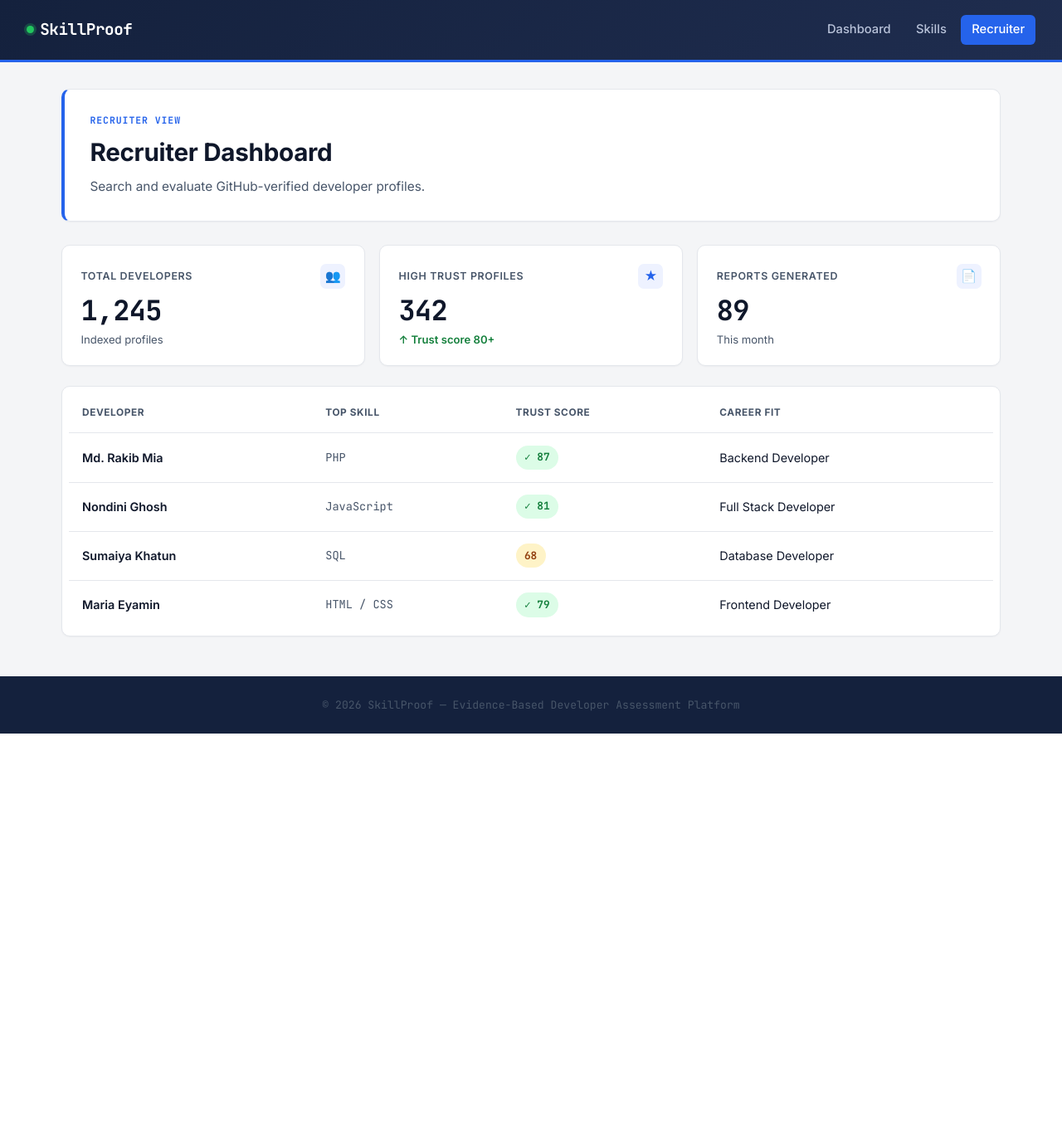
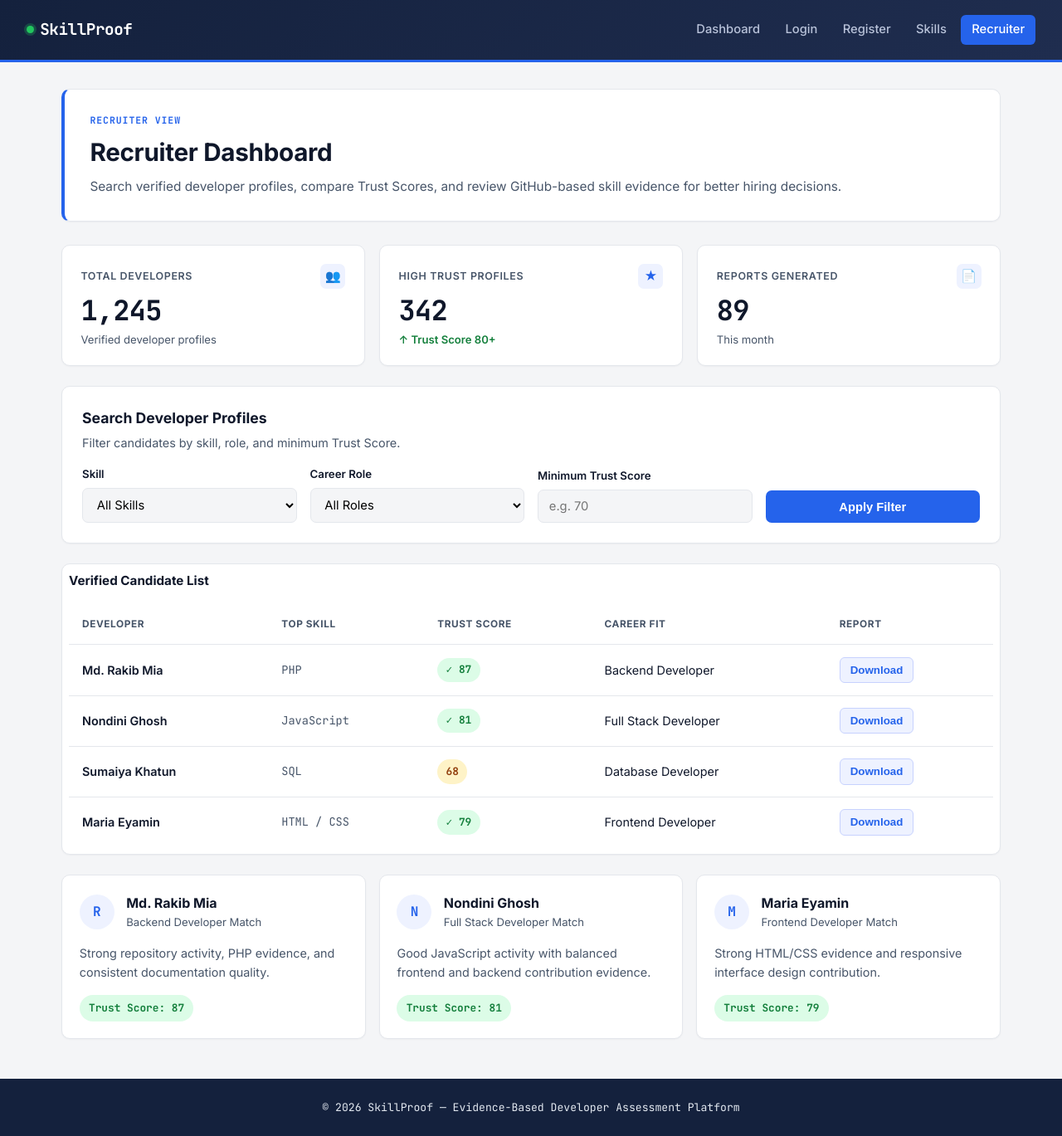
Before and after one commit to mdrakibmia1358/Skill_Proof, a PHP site: page /recruiter.html in a window 1280 px wide. Shown: the whole page at 83% size. Before the commit the page ends 884 px from the top, so only its background shows below. Run offline with PHP 8.4, Linux system fonts and the light colour scheme.

Commit message:
Improve recruiter dashboard page

```diff
--- a/recruiter.html
+++ b/recruiter.html
@@ -10,8 +10,11 @@
 
   <header class="app-header">
     <div class="brand">SkillProof</div>
-    <nav class="app-nav">
+
+    <nav class="app-nav" aria-label="Main navigation">
       <a href="home.html">Dashboard</a>
+      <a href="login.html">Login</a>
+      <a href="register.html">Register</a>
       <a href="skills.html">Skills</a>
       <a href="recruiter.html" class="active">Recruiter</a>
     </nav>
@@ -22,39 +25,82 @@
     <section class="banner-section">
       <span class="banner-eyebrow">Recruiter View</span>
       <h1>Recruiter Dashboard</h1>
-      <p>Search and evaluate GitHub-verified developer profiles.</p>
+      <p>
+        Search verified developer profiles, compare Trust Scores, and review GitHub-based
+        skill evidence for better hiring decisions.
+      </p>
     </section>
 
-    <section class="stats-grid">
-      <div class="stat-card">
+    <section class="stats-grid" aria-label="Recruiter dashboard summary">
+      <article class="stat-card">
         <div class="stat-card-top">
           <h3>Total Developers</h3>
           <div class="stat-icon">&#128101;</div>
         </div>
         <p class="stat-number">1,245</p>
-        <p class="stat-sub">Indexed profiles</p>
-      </div>
+        <p class="stat-sub">Verified developer profiles</p>
+      </article>
 
-      <div class="stat-card">
+      <article class="stat-card">
         <div class="stat-card-top">
           <h3>High Trust Profiles</h3>
           <div class="stat-icon">&#9733;</div>
         </div>
         <p class="stat-number">342</p>
-        <p class="stat-sub up">&#8593; Trust score 80+</p>
-      </div>
+        <p class="stat-sub up">&#8593; Trust Score 80+</p>
+      </article>
 
-      <div class="stat-card">
+      <article class="stat-card">
         <div class="stat-card-top">
           <h3>Reports Generated</h3>
           <div class="stat-icon">&#128196;</div>
         </div>
         <p class="stat-number">89</p>
         <p class="stat-sub">This month</p>
-      </div>
+      </article>
     </section>
 
-    <section class="recruiter-table-wrapper" style="margin-top: 1.5rem;">
+    <section class="filter-panel section-spaced" aria-labelledby="filter-title">
+      <div>
+        <h2 id="filter-title">Search Developer Profiles</h2>
+        <p>Filter candidates by skill, role, and minimum Trust Score.</p>
+      </div>
+
+      <form class="filter-grid" action="#" method="get">
+        <div class="filter-group">
+          <label for="skill">Skill</label>
+          <select id="skill" name="skill">
+            <option value="">All Skills</option>
+            <option value="html-css">HTML / CSS</option>
+            <option value="javascript">JavaScript</option>
+            <option value="php">PHP</option>
+            <option value="sql">SQL</option>
+          </select>
+        </div>
+
+        <div class="filter-group">
+          <label for="role">Career Role</label>
+          <select id="role" name="role">
+            <option value="">All Roles</option>
+            <option value="frontend">Frontend Developer</option>
+            <option value="backend">Backend Developer</option>
+            <option value="fullstack">Full Stack Developer</option>
+            <option value="database">Database Developer</option>
+          </select>
+        </div>
+
+        <div class="filter-group">
+          <label for="score">Minimum Trust Score</label>
+          <input type="number" id="score" name="score" min="0" max="100" placeholder="e.g. 70">
+        </div>
+
+        <button type="submit" class="btn-filter">Apply Filter</button>
+      </form>
+    </section>
+
+    <section class="recruiter-table-wrapper section-spaced" aria-labelledby="candidate-table-title">
+      <h2 id="candidate-table-title" class="section-title">Verified Candidate List</h2>
+
       <table>
         <thead>
           <tr>
@@ -62,35 +108,88 @@
             <th>Top Skill</th>
             <th>Trust Score</th>
             <th>Career Fit</th>
+            <th>Report</th>
           </tr>
         </thead>
+
         <tbody>
           <tr>
             <td class="dev-name">Md. Rakib Mia</td>
             <td class="dev-skill">PHP</td>
             <td><span class="badge badge-high">&#10003; 87</span></td>
             <td>Backend Developer</td>
+            <td><button class="btn-small">Download</button></td>
           </tr>
+
           <tr>
             <td class="dev-name">Nondini Ghosh</td>
             <td class="dev-skill">JavaScript</td>
             <td><span class="badge badge-high">&#10003; 81</span></td>
             <td>Full Stack Developer</td>
+            <td><button class="btn-small">Download</button></td>
           </tr>
+
           <tr>
             <td class="dev-name">Sumaiya Khatun</td>
             <td class="dev-skill">SQL</td>
             <td><span class="badge badge-medium">68</span></td>
             <td>Database Developer</td>
+            <td><button class="btn-small">Download</button></td>
           </tr>
+
           <tr>
             <td class="dev-name">Maria Eyamin</td>
             <td class="dev-skill">HTML / CSS</td>
             <td><span class="badge badge-high">&#10003; 79</span></td>
             <td>Frontend Developer</td>
+            <td><button class="btn-small">Download</button></td>
           </tr>
         </tbody>
       </table>
+    </section>
+
+    <section class="candidate-grid section-spaced" aria-label="Recommended candidates">
+      <article class="candidate-card">
+        <div class="candidate-header">
+          <div class="avatar">R</div>
+          <div>
+            <h3>Md. Rakib Mia</h3>
+            <p>Backend Developer Match</p>
+          </div>
+        </div>
+        <p class="candidate-note">
+          Strong repository activity, PHP evidence, and consistent documentation quality.
+        </p>
+        <span class="score-pill">Trust Score: 87</span>
+      </article>
+
+      <article class="candidate-card">
+        <div class="candidate-header">
+          <div class="avatar">N</div>
+          <div>
+            <h3>Nondini Ghosh</h3>
+            <p>Full Stack Developer Match</p>
+          </div>
+        </div>
+        <p class="candidate-note">
+          Good JavaScript activity with balanced frontend and backend contribution evidence.
+        </p>
+        <span class="score-pill">Trust Score: 81</span>
+      </article>
+
+      <article class="candidate-card">
+        <div class="candidate-header">
+          <div class="avatar">M</div>
+          <div>
+            <h3>Maria Eyamin</h3>
+            <p>Frontend Developer Match</p>
+          </div>
+        </div>
+        <p class="candidate-note">
+          Strong HTML/CSS evidence and responsive interface design contribution.
+        </p>
+        <span class="score-pill">Trust Score: 79</span>
+      </article>
     </section>
 
   </main>
--- a/styles.css
+++ b/styles.css
@@ -465,3 +465,171 @@ td {
     font-size: 1.85rem;
   }
 }
+
+/* ===== Extra Recruiter Dashboard Styles ===== */
+
+.section-spaced {
+  margin-top: 1.5rem;
+}
+
+.filter-panel {
+  background-color: var(--surface);
+  border: 1px solid var(--line);
+  border-radius: 10px;
+  padding: 1.5rem;
+  box-shadow: 0 1px 2px rgba(15,23,42,0.04);
+}
+
+.filter-panel h2 {
+  color: var(--ink);
+  font-size: 1.1rem;
+  font-weight: 700;
+  margin-bottom: 0.25rem;
+}
+
+.filter-panel p {
+  color: var(--ink-soft);
+  font-size: 0.9rem;
+  margin-bottom: 1rem;
+}
+
+.filter-grid {
+  display: grid;
+  grid-template-columns: 1fr;
+  gap: 1rem;
+}
+
+.filter-group label {
+  display: block;
+  margin-bottom: 0.35rem;
+  font-weight: 600;
+  font-size: 0.83rem;
+  color: var(--ink);
+}
+
+.filter-group input,
+.filter-group select {
+  width: 100%;
+  padding: 0.65rem 0.8rem;
+  border: 1px solid var(--line);
+  border-radius: 7px;
+  font-size: 0.92rem;
+  font-family: var(--sans);
+  background-color: var(--canvas);
+}
+
+.filter-group input:focus,
+.filter-group select:focus {
+  outline: none;
+  border-color: var(--signal);
+  background-color: var(--surface);
+}
+
+.btn-filter {
+  width: 100%;
+  padding: 0.72rem 1rem;
+  background-color: var(--signal);
+  color: #ffffff;
+  border: none;
+  border-radius: 7px;
+  font-size: 0.92rem;
+  font-weight: 600;
+  cursor: pointer;
+  align-self: end;
+}
+
+.btn-filter:hover {
+  background-color: #1d4ed8;
+}
+
+.btn-small {
+  padding: 0.45rem 0.75rem;
+  background-color: var(--signal-soft);
+  color: var(--signal);
+  border: 1px solid #c7d2fe;
+  border-radius: 6px;
+  font-weight: 600;
+  cursor: pointer;
+}
+
+.btn-small:hover {
+  background-color: var(--signal);
+  color: #ffffff;
+}
+
+.candidate-grid {
+  display: grid;
+  grid-template-columns: 1fr;
+  gap: 1rem;
+}
+
+.candidate-card {
+  background-color: var(--surface);
+  border: 1px solid var(--line);
+  border-radius: 10px;
+  padding: 1.3rem;
+  box-shadow: 0 1px 2px rgba(15,23,42,0.04);
+}
+
+.candidate-header {
+  display: flex;
+  align-items: center;
+  gap: 0.9rem;
+  margin-bottom: 0.9rem;
+}
+
+.avatar {
+  width: 42px;
+  height: 42px;
+  border-radius: 50%;
+  background-color: var(--signal-soft);
+  color: var(--signal);
+  display: flex;
+  align-items: center;
+  justify-content: center;
+  font-family: var(--mono);
+  font-weight: 700;
+}
+
+.candidate-header h3 {
+  color: var(--ink);
+  font-size: 1rem;
+  font-weight: 700;
+}
+
+.candidate-header p {
+  color: var(--ink-soft);
+  font-size: 0.82rem;
+}
+
+.candidate-note {
+  color: var(--ink-soft);
+  font-size: 0.9rem;
+  margin-bottom: 1rem;
+}
+
+.score-pill {
+  display: inline-flex;
+  padding: 0.35rem 0.7rem;
+  border-radius: 20px;
+  background-color: var(--good-bg);
+  color: var(--good);
+  font-family: var(--mono);
+  font-size: 0.8rem;
+  font-weight: 700;
+}
+
+.app-footer {
+  color: #e2e8f0;
+}
+
+@media (min-width: 768px) {
+  .filter-grid {
+    grid-template-columns: repeat(4, 1fr);
+    align-items: end;
+  }
+
+  .candidate-grid {
+    grid-template-columns: repeat(3, 1fr);
+  }
+}
```
